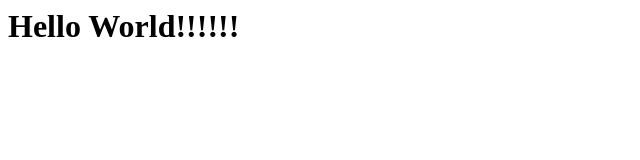
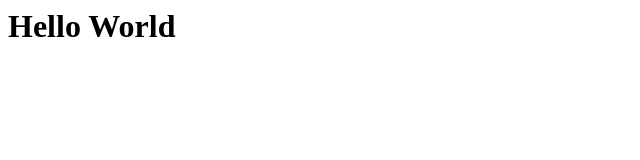
Before and after one commit to luizpfern/face-recognition-login, a plain HTML site: page www/index.html in a window 1280 px wide. Shown: the full height of the page, 0-640 px from the left. Drawn offline with Linux system fonts and the light colour scheme.

Commit message:
remove exclamações do título "Hello World"

```diff
--- a/www/index.html
+++ b/www/index.html
@@ -1 +1 @@
-<h1>Hello World!!!!!!</h1>
+<h1>Hello World</h1>
```
